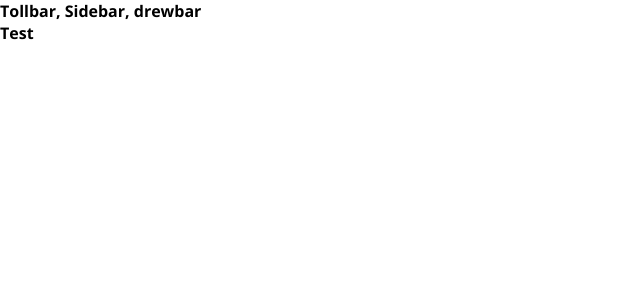
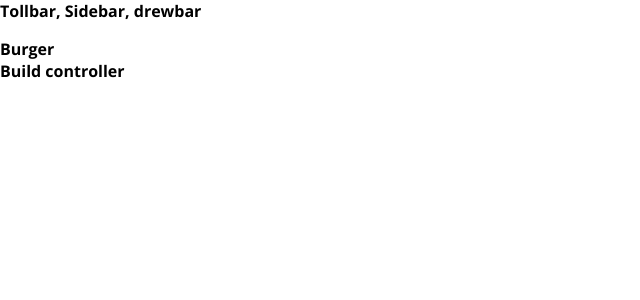
Before and after one commit to AharonIsraelCohen/react-burget-app, a React app: page / in a window 1280 px wide. Shown: the top 300 px of the page, without its empty margins (0-640 px from the left). Built offline with nearby package versions, Linux system fonts and the light colour scheme.

Commit message:
The begining of  the burger builder

```diff
--- a/src/App.js
+++ b/src/App.js
@@ -1,12 +1,13 @@
 import React, { Component } from 'react';
-import Layout from './components/Layout/Layout'
+import Layout from './components/Layout/Layout';
+import BurderBuilder from './containers/BurgerBuilder/BurgerBuilder';
 
 class App extends Component {
   render() {
     return (
       <div>
         <Layout>
-          Test
+          <BurderBuilder></BurderBuilder>
         </Layout>
 
       </div>
--- /dev/null
+++ b/src/components/Layout/Layout.css
@@ -0,0 +1,3 @@
+.Content {
+    margin-top: 16px;
+}
--- a/src/components/Layout/Layout.js
+++ b/src/components/Layout/Layout.js
@@ -1,11 +1,12 @@
 import React from 'react';
-import Aux from '../../hoc/Auxe'
+import Aux from '../../hoc/Auxe';
+import classes from './Layout.css';
 
 
 const layout = (props) => (
     <Aux>
         <div>Tollbar, Sidebar, drewbar</div>
-        <main>
+        <main className={classes.Content}>
             {props.children}
         </main>
     </Aux>
--- /dev/null
+++ b/src/containers/BurgerBuilder/BurgerBuilder.js
@@ -0,0 +1,15 @@
+import React, {Component} from 'react';
+import Aux from '../../hoc/Auxe'
+
+class BurgerBuilder extends Component {
+    render () {
+        return (
+            <Aux>
+                <div>Burger</div>
+                <div>Build controller</div>
+            </Aux>
+        );
+    }
+}
+
+export default BurgerBuilder;
```
